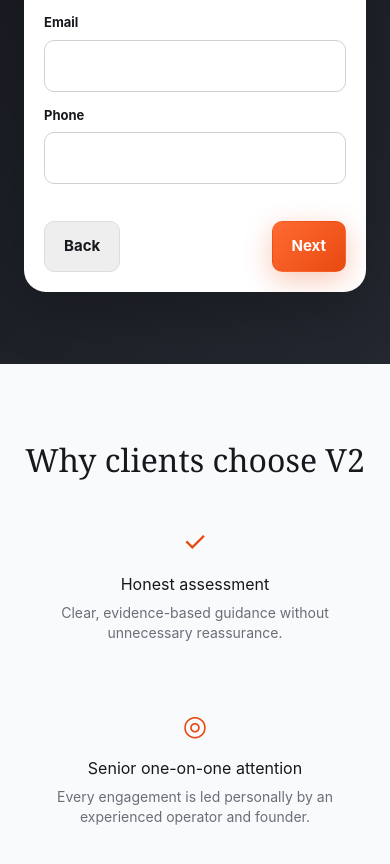
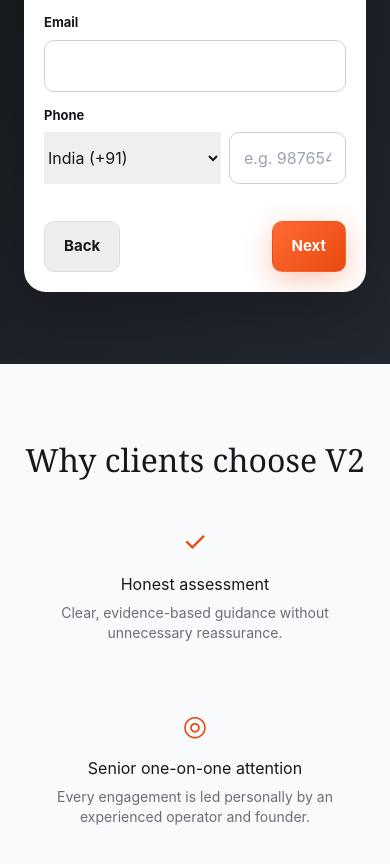
Before and after one commit to Sacesta/v2-form, a React (Vite) app: page / in a window 390 px wide. Shown: the part 4424-5288 px from the top of the page. Built offline with nearby package versions, Linux system fonts and the light colour scheme.

Commit message:
feat: add country code prefix dropdown to phone number field

```diff
--- a/src/forms/FormContainer.jsx
+++ b/src/forms/FormContainer.jsx
@@ -89,7 +89,7 @@
     const payload = {
       name: answers.contact?.name || "",
       email: answers.contact?.email || "",
-      phone: answers.contact?.phone || "",
+      phone: (answers.contact?.phonePrefix && answers.contact?.phone) ? `${answers.contact.phonePrefix} ${answers.contact.phone}` : answers.contact?.phone || "",
       routingTag: routingTags[answers.need],
       current_need: labels.need || "",
       description: answers.description || "",
--- a/src/forms/StepConsent.jsx
+++ b/src/forms/StepConsent.jsx
@@ -4,7 +4,7 @@
   const data = [
     { label: "Name", value: answers.contact?.name },
     { label: "Email", value: answers.contact?.email },
-    { label: "Phone", value: answers.contact?.phone },
+    { label: "Phone", value: (answers.contact?.phonePrefix && answers.contact?.phone) ? `${answers.contact.phonePrefix} ${answers.contact.phone}` : answers.contact?.phone },
     { label: "Current need", value: labels.need },
     { label: "Description", value: answers.description },
     { label: "Primary support area", value: labels.dynamic },
--- a/src/forms/StepContact.jsx
+++ b/src/forms/StepContact.jsx
@@ -1,18 +1,67 @@
-import React from 'react';
+import React, { useEffect } from 'react';
+
+const COUNTRY_CODES = [
+  { code: '+91', label: 'India (+91)' },
+  { code: '+1', label: 'USA/Canada (+1)' },
+  { code: '+44', label: 'UK (+44)' },
+  { code: '+61', label: 'Australia (+61)' },
+  { code: '+971', label: 'UAE (+971)' },
+  { code: '+65', label: 'Singapore (+65)' },
+  { code: '+81', label: 'Japan (+81)' },
+  { code: '+49', label: 'Germany (+49)' },
+  { code: '+33', label: 'France (+33)' },
+  { code: '+41', label: 'Switzerland (+41)' },
+];
+
 export default function StepContact({ answers, setAnswers }) {
-  const contact = answers.contact || { name: "", email: "", phone: "" };
+  const contact = answers.contact || { name: "", email: "", phone: "", phonePrefix: "+91" };
+
+  useEffect(() => {
+    if (!answers.contact || !answers.contact.phonePrefix) {
+      setAnswers(prev => ({
+        ...prev,
+        contact: { ...(prev.contact || {}), phonePrefix: "+91" }
+      }));
+    }
+  }, []);
+
   const handleChange = (e) => {
     const { name, value } = e.target;
     setAnswers(prev => ({ ...prev, contact: { ...prev.contact, [name]: value } }));
   };
+
   return (
     <section className="screen active" data-key="contact">
       <h3 className="q-title">Your contact details</h3>
       <p className="q-help">We will use these details only to review and respond to your enquiry.</p>
       <div className="fields">
-        <div><label htmlFor="name">Name</label><input id="name" name="name" autoComplete="name" required value={contact.name} onChange={handleChange} /></div>
-        <div><label htmlFor="email">Email</label><input id="email" name="email" type="email" autoComplete="email" required value={contact.email} onChange={handleChange} /></div>
-        <div><label htmlFor="phone">Phone</label><input id="phone" name="phone" type="tel" autoComplete="tel" required value={contact.phone} onChange={handleChange} /></div>
+        <div><label htmlFor="name">Name</label><input id="name" name="name" autoComplete="name" required value={contact.name || ""} onChange={handleChange} /></div>
+        <div><label htmlFor="email">Email</label><input id="email" name="email" type="email" autoComplete="email" required value={contact.email || ""} onChange={handleChange} /></div>
+
+        <div>
+          <label htmlFor="phone">Phone</label>
+          <div style={{ display: 'flex', gap: '8px' }}>
+            <select
+              name="phonePrefix"
+              value={contact.phonePrefix || "+91"}
+              onChange={handleChange}
+              style={{ width: 'auto', flexShrink: 0, paddingRight: '24px' }}
+            >
+              {COUNTRY_CODES.map(c => <option key={c.code} value={c.code}>{c.label}</option>)}
+            </select>
+            <input
+              id="phone"
+              name="phone"
+              type="tel"
+              autoComplete="tel"
+              required
+              value={contact.phone || ""}
+              onChange={handleChange}
+              style={{ flexGrow: 1 }}
+              placeholder="e.g. 9876543210"
+            />
+          </div>
+        </div>
       </div>
     </section>
   );
--- a/src/forms/StepSuccess.jsx
+++ b/src/forms/StepSuccess.jsx
@@ -3,7 +3,7 @@
   const lines = [
     `Name: ${answers.contact?.name || ""}`,
     `Email: ${answers.contact?.email || ""}`,
-    `Phone: ${answers.contact?.phone || ""}`,
+    `Phone: ${(answers.contact?.phonePrefix && answers.contact?.phone) ? `${answers.contact.phonePrefix} ${answers.contact.phone}` : answers.contact?.phone || ""}`,
     `Current need: ${labels.need || ""}`,
     `Description: ${answers.description || ""}`,
     `Primary support area: ${labels.dynamic || ""}`,
```
